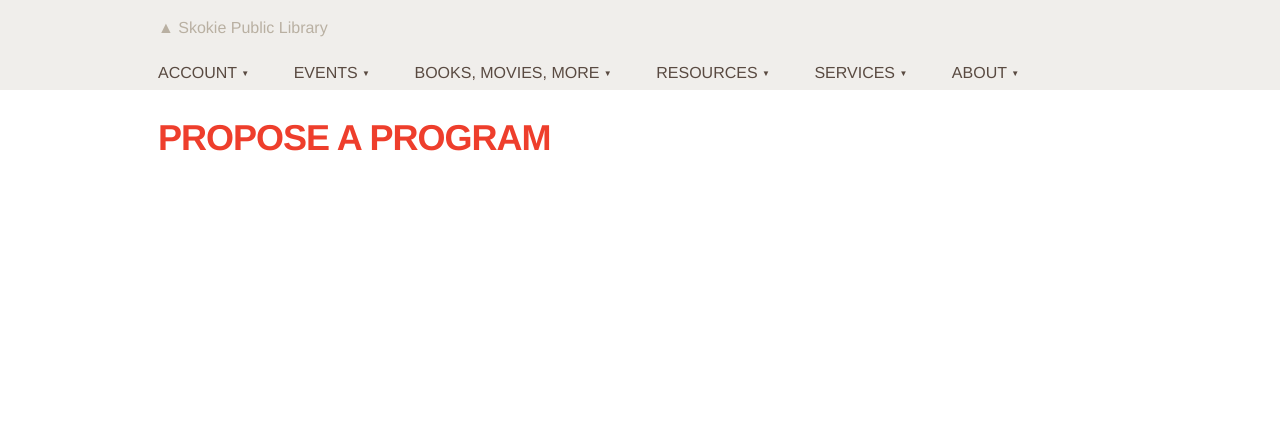
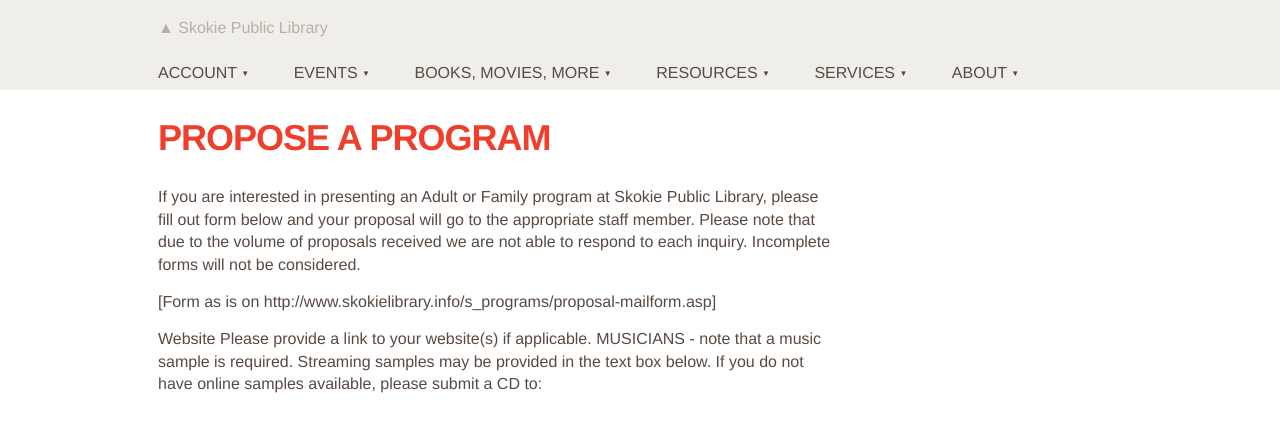
Before and after one commit to skokielibrary/spl-content, a Jekyll site: the page built from _content/amita/events--propose-program.markdown, in a window 1280 px wide. Shown: the top 432 px of the page. Built offline with Jekyll 4.4.1, drawn with Linux system fonts in a browser that asks for light colours.

Commit message:
Updated events--propose-program.markdown

```diff
--- a/_content/amita/events--propose-program.markdown
+++ b/_content/amita/events--propose-program.markdown
@@ -1,4 +1,12 @@
 ---
 layout: page
 title: Propose a program
+published: true
 ---
+
+If you are interested in presenting an Adult or Family program at Skokie Public Library, please fill out form below and your proposal will go to the appropriate staff member. Please note that due to the volume of proposals received we are not able to respond to each inquiry. Incomplete forms will not be considered.
+
+[Form as is on http://www.skokielibrary.info/s_programs/proposal-mailform.asp]
+
+Website
+Please provide a link to your website(s) if applicable. MUSICIANS - note that a music sample is required. Streaming samples may be provided in the text box below. If you do not have online samples available, please submit a CD to:
```
